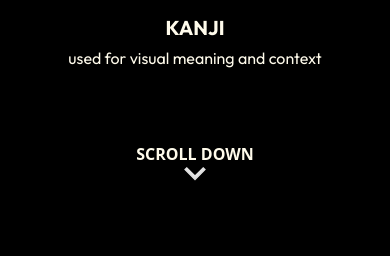
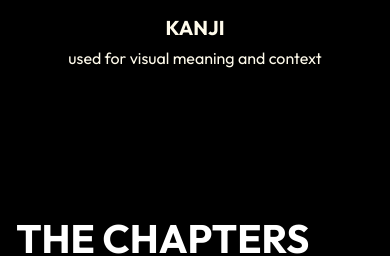
Before and after one commit to Kanishak-xd/rejap, a React (Vite) app: page / in a window 390 px wide. Shown: the part 1800-2056 px from the top of the page. Built offline with nearby package versions, Linux system fonts and the light colour scheme; no server answers; a web font is replaced by a local one.

Commit message:
removed scroll down button for mobiles

```diff
--- a/src/pages/Home/Scripts.jsx
+++ b/src/pages/Home/Scripts.jsx
@@ -64,7 +64,7 @@ export default function Scripts() {
                 </div>
 
                 {/* Scroll Down Section */}
-                <div className="w-full mt-10 md:mt-16 animate-float">
+                <div className="w-full mt-10 md:mt-16 animate-float hidden md:block">
                     <div className="flex flex-col justify-center items-center">
                         <a href="#chaptersSection" className="text-center flex flex-col items-center">
                             <p className="font-bold text-amber-50 text-base sm:text-lg md:text-2xl mt-2">
```
